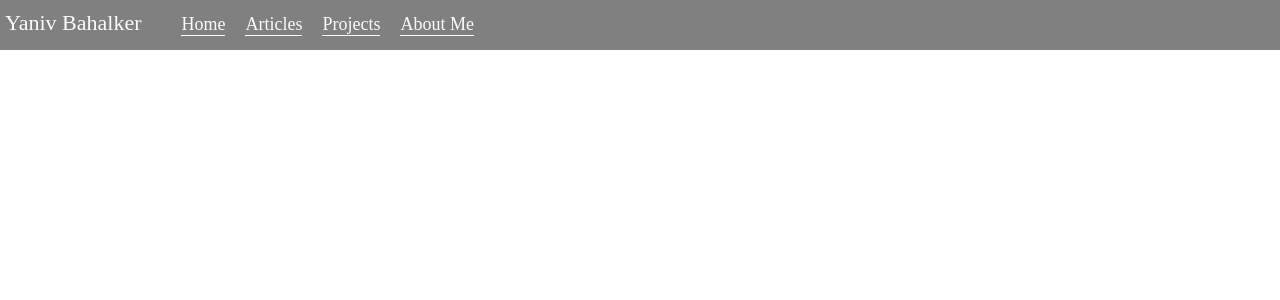
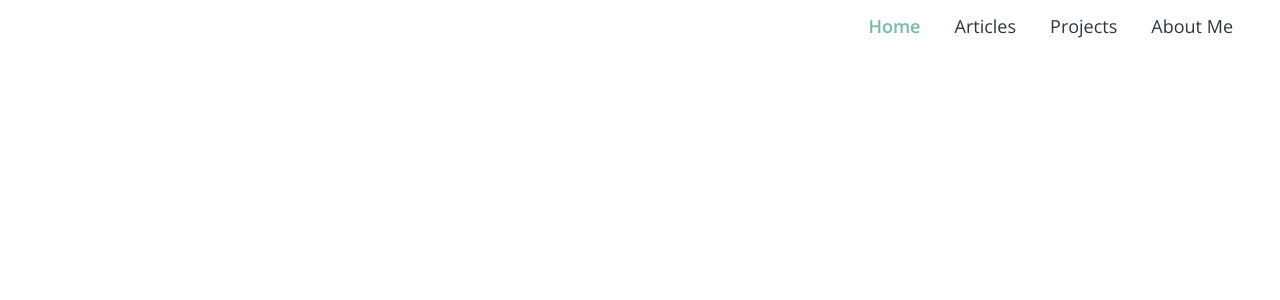
Before and after one commit to YanivBah/Portfolio, a Next.js app: page / in a window 1280 px wide. Shown: the top 300 px of the page. Built offline with nearby package versions, Linux system fonts and the light colour scheme.

Commit message:
Navbar added

```diff
--- a/pages/GlobalStyle.ts
+++ b/assets/css/GlobalStyle.ts
@@ -5,6 +5,7 @@ const GlobalStyle = createGlobalStyle`
   margin: 0;
   padding: 0;
   box-sizing: border-box;
+  color: inherit
 }
 
 html {
@@ -179,7 +180,8 @@ template {
 
 const theme = {
   colors: {
-    primary: "#fafafa",
+    primary: "#72BDA3",
+    typography: "#2e3440"
   },
 };
 
--- /dev/null
+++ b/assets/css/_app.css
@@ -0,0 +1,5 @@
+@import url('https://fonts.googleapis.com/css2?family=Open+Sans:ital,wght@0,300;0,400;0,600;0,700;0,800;1,300;1,400;1,600;1,700;1,800&display=swap');
+
+body {
+    font-family: 'Open Sans', sans-serif;
+}
--- /dev/null
+++ b/components/Hero/Hero.tsx
@@ -0,0 +1,5 @@
+
+export default function Hero() {
+
+  return (<></>);
+}
--- a/components/Navbar/Navbar.styles.ts
+++ b/components/Navbar/Navbar.styles.ts
@@ -4,26 +4,69 @@ export const NavbarContainer = styled.nav`
   display: flex;
   flex-direction: row;
   align-items: baseline;
-  background-color: gray;
-  padding: 10px 5px;
-`;
-
-export const Logo = styled.span`
-  color: ${(props) => props.theme.colors.primary};
-  font-size: 22px;
+  width: fit-content;
+  margin: 10px 30px 0 0;
+  position: absolute;
+  right: 0;
 `;
 
 export const Links = styled.div`
-  margin-left: 30px;
   display: flex;
   flex-direction: row;
   font-size: 22px;
 `;
 
-export const Link = styled.a`
+export const ATag = styled.a`
   font-size: 18px;
-  margin: 4px 10px;
+  margin: 4px 15px;
   text-decoration: none;
   border-bottom: 1px white solid;
+  position: relative;
+  padding: 2px;
+  color: ${(props) => props.theme.colors.typography};
+
+  &::after {
+    content: '';
+    position: absolute;
+    bottom: 0;
+    left: 0;
+    width: 0%;
+    height: 1px;
+    background: ${(props) => props.theme.colors.typography};
+    transition: width 1s, opacity 1s;
+    opacity: 0%;
+  }
+
+  &:hover::after {
+    width: 100%;
+    opacity: 100%;
+  }
+`;
+
+export const CurrentATag = styled.a`
+font-size: 18px;
+  margin: 4px 15px;
+  text-decoration: none;
+  border-bottom: 1px white solid;
+  position: relative;
+  padding: 2px;
   color: ${(props) => props.theme.colors.primary};
-`;
+  font-weight: 600;
+
+  &::after {
+    content: '';
+    position: absolute;
+    bottom: 0;
+    left: 0;
+    width: 0%;
+    height: 1px;
+    background: ${(props) => props.theme.colors.primary};
+    transition: width 1s, opacity 1s;
+    opacity: 0%;
+  }
+
+  &:hover::after {
+    width: 100%;
+    opacity: 100%;
+  }
+`
--- a/components/Navbar/Navbar.tsx
+++ b/components/Navbar/Navbar.tsx
@@ -1,14 +1,37 @@
-import { NavbarContainer, Logo, Links, Link } from "./Navbar.styles";
+import { NavbarContainer, Links, ATag, CurrentATag } from "./Navbar.styles";
+import Link from "next/link";
+import { useRouter } from "next/router";
 
 export default function Navbar() {
+  const router = useRouter();
+
+  // Different component style if its a current page or not
+  const isCurrentPage = (path: string, linkName: string) => {
+    if (router.pathname === path) {
+      return <CurrentATag>{linkName}</CurrentATag>;
+    } else {
+      return <ATag>{linkName}</ATag>;
+    }
+  };
+
   return (
     <NavbarContainer>
-      <Logo>Yaniv Bahalker</Logo>
       <Links>
-        <Link href="#">Home</Link>
-        <Link href="#">Articles</Link>
-        <Link href="#">Projects</Link>
-        <Link href="#">About Me</Link>
+        <Link href="/" passHref={true}>
+          {isCurrentPage("/", "Home")}
+        </Link>
+
+        <Link href="/articles" passHref={true}>
+          {isCurrentPage("/articles", "Articles")}
+        </Link>
+
+        <Link href="/projects" passHref={true}>
+          {isCurrentPage("/projects", "Projects")}
+        </Link>
+
+        <Link href="/me" passHref={true}>
+          {isCurrentPage("/me", "About Me")}
+        </Link>
       </Links>
     </NavbarContainer>
   );
--- a/pages/_app.tsx
+++ b/pages/_app.tsx
@@ -1,6 +1,7 @@
 import type { AppProps } from "next/app";
 import { ThemeProvider } from "styled-components";
-import { GlobalStyle, theme } from "./GlobalStyle";
+import { GlobalStyle, theme } from "../assets/css/GlobalStyle";
+import "../assets/css/_app.css";
 
 function MyApp({ Component, pageProps }: AppProps) {
   return (
--- a/pages/index.tsx
+++ b/pages/index.tsx
@@ -1,18 +1,21 @@
 import Head from "next/head";
+import Hero from "../components/Hero/Hero";
 import Navbar from "../components/Navbar/Navbar";
 
 export default function Home() {
   return (
-    <div>
+    <>
       <Head>
         <title>Yaniv Bahalker</title>
         <link rel="icon" href="/favicon.ico" />
       </Head>
+
       <Navbar />
-
-      <main></main>
+      <Hero />
+      <main>
+      </main>
 
       <footer></footer>
-    </div>
+    </>
   );
 }
```
Also changed, not shown: components/Hero/Hero.styles.ts (added, +11 -0 lines).
